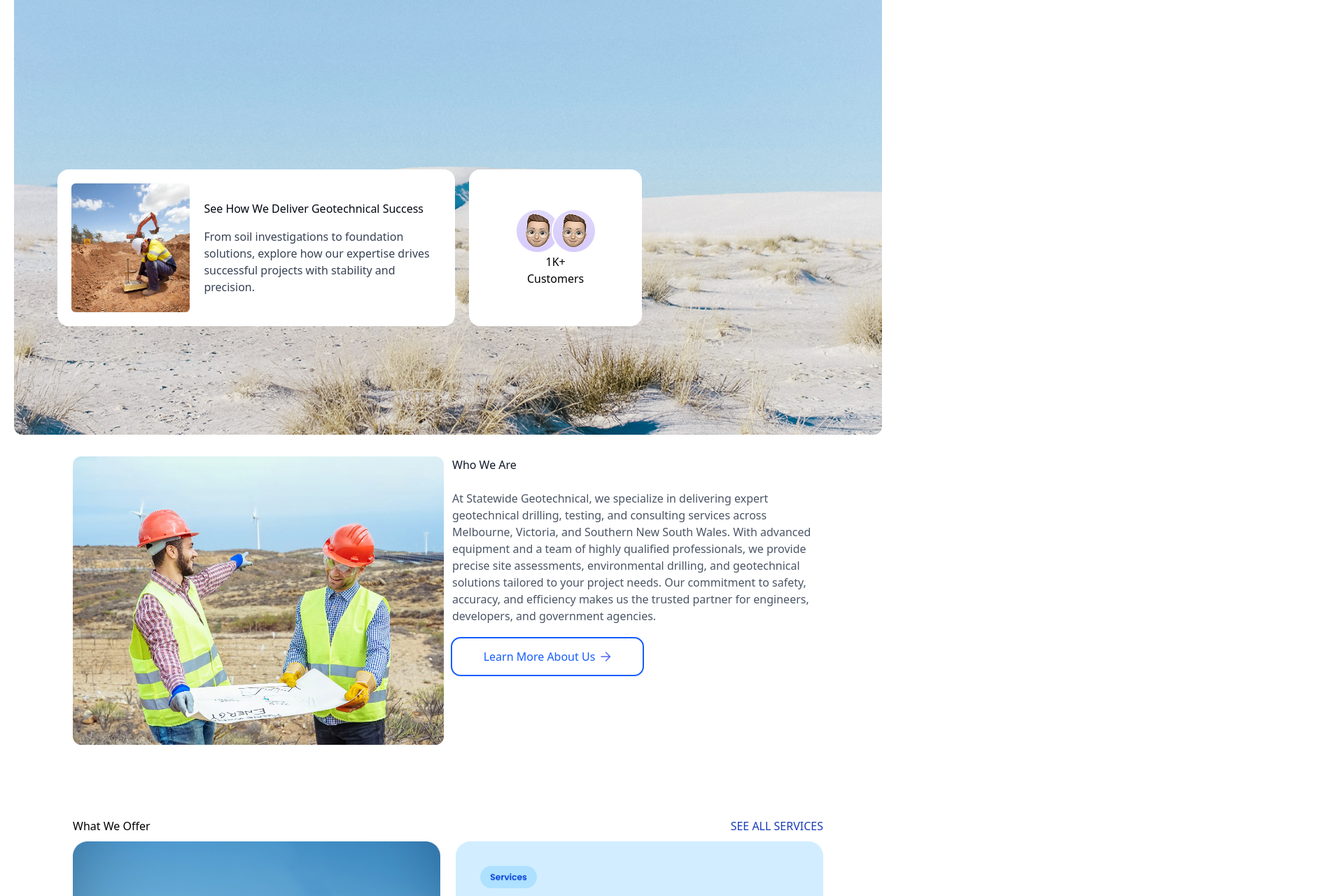
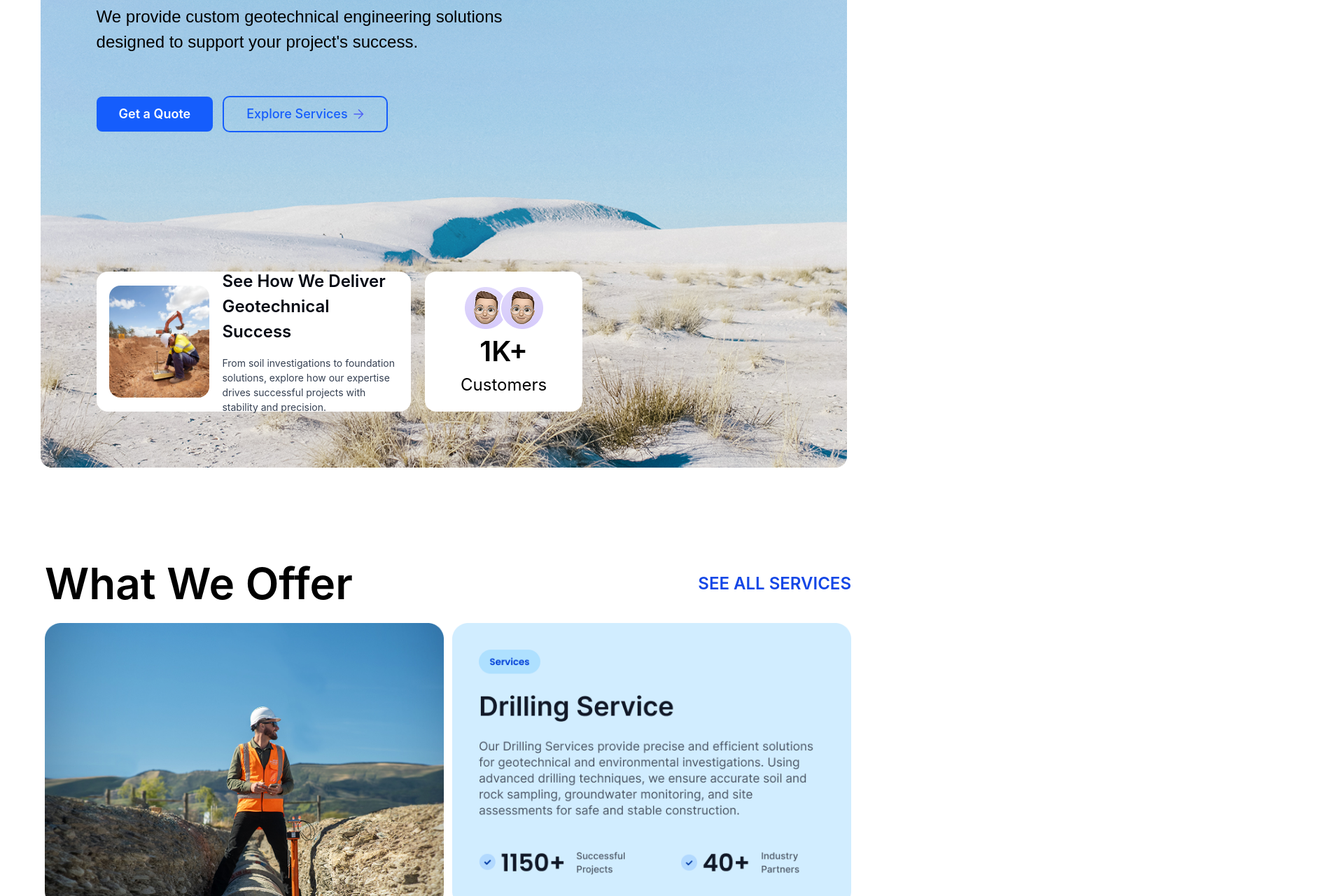
Before and after one commit to tharanga-madurapperuma/statewide-geotechnical_construction-site, a React (Vite) app: page / in a window 1280 px wide. Shown: the part 460-1740 px from the top of the page at 70% size, 1920 px wide, since content can reach past the window. Built offline with nearby package versions, Linux system fonts and the light colour scheme.

Commit message:
home responsive

```diff
--- a/src/pages/home/Home.jsx
+++ b/src/pages/home/Home.jsx
@@ -78,24 +78,32 @@ const Home = () => {
     return (
         <div className="flex flex-col w-full">
             {/* HOME - FIRST SECTION */}
-            <div className="home__first-section h-[916px] p-5">
-                <div className="w-full h-full ">
-                    <div className="home__first-section h-full w-full relative flex flex-col justify-between">
-                        <img className="rounded-xl" src={HomeHero} />
-                        <div className="absolute w-[70%] m-[5%]">
-                            <h1 className="home__first-section-header text-blue-950">
+            <div className="h-auto w-full">
+                <div className="w-full h-auto">
+                    <div className="h-full w-[90%] flex flex-col justify-between ">
+                        {/* <img className="rounded-xl top-0" src={HomeHero} /> */}
+                        <div
+                            className="w-full h-auto m-[5%] rounded-2xl px-8 py-4 md:p-15 lg:p-[70px] xl:p-[80px] flex flex-col justify-between sm:relative"
+                            style={{
+                                background: `url(${HomeHero})`,
+                                backgroundRepeat: "no-repeat",
+                                backgroundSize: "cover",
+                            }}
+                        >
+                            <div>
+                                <h1 className=" text-blue-950 w-[80%] font-inter font-700 text-24 md:text-40 lg:text-48 xl:text-72">
                                     Building the Future on Solid Foundations.
                                 </h1>
-                            <p className="home__first-section-text w-[60%] my-5">
+                                <p className="w-[90%] lg:w-[60%] my-5 font-poppins font-400 text-12 sm:text-14 md:text-16 lg:text-18 xl:text-24">
                                     We provide custom geotechnical engineering
                                     solutions designed to support your project's
                                     success.
                                 </p>
-                            <div className="flex items-center">
-                                <button className="w-[168px] h-[56px] bg-blue-600 text-white rounded-xl">
+                                <div className="flex flex-col sm:flex-row items-start sm:items-center sm:mt-15">
+                                    <button className="w-auto text-nowrap h-40 md:h-[44px] lg:h-[48px] xl:h-[50px] bg-blue-600 hover:bg-blue-700  text-white rounded-lg font-inter font-600 text-12 md:text-14 lg:text-16 xl:text-18 px-4 md:px-8 transition duration-500 cursor-pointer">
                                         Get a Quote
                                     </button>
-                                <div className="w-[234px] h-[52px] bg-transparent text-blue-600 outline-2 outline-solid outline-blue-600  rounded-xl home__first-section_explore-btn ml-5 flex items-center justify-center">
+                                    <div className="w-auto h-[38px] md:h-[42px] lg:h-[46px] xl:h-[48px] text-nowrap bg-transparent hover:bg-blue-transparent  text-blue-600 hover:text-blue-700 outline-2 hover:outline-blue-800 outline-solid outline-blue-600 font-inter font-600 text-12 md:text-14 lg:text-16 xl:text-18 rounded-lg flex items-center justify-center px-4 md:px-8 mt-2 sm:mt-0 sm:ml-4  transition duration-500 cursor-pointer">
                                         <p className="mr-2 font-medium">
                                             Explore Services
                                         </p>
@@ -103,21 +111,58 @@ const Home = () => {
                                     </div>
                                 </div>
                             </div>
-                        <div className="w-[835px] h-[224px] absolute bottom-0 flex m-[5%]">
-                            <div className="bg-white mr-5 w-[571px] h-full rounded-2xl">
-                                <div className="p-5 flex h-full">
-                                    <div className="flex h-full w-1/3">
+                            <div className=" w-full md:w-[80%] xl:w-[70%] sm:h-[170px] md:h-[200px] hidden mt-15 md:mt-[100px] lg:mt-[150px] xl:mt-[200px] mb-2 lg:mb-0 sm:flex sm:relative bottom-0">
+                                <div className="bg-white w-2/3 h-full rounded-2xl">
+                                    <div className="flex h-full">
+                                        <div className="h-full w-2/5 flex items-center justify-center">
+                                            <img
+                                                className="object-cover h-[80%] w-[80%] rounded-2xl"
+                                                src={SuccessWorker}
+                                            />
+                                        </div>
+                                        <div className="h-full w-3/5 pr-4 flex flex-col justify-center font-inter font-600 text-16 md:text-18 lg:text-24">
+                                            <h3 className="text-gray-950">
+                                                See How We Deliver Geotechnical
+                                                Success
+                                            </h3>
+                                            <p className="text-gray-700 mt-4 font-inter font-400 text-12 md:text-14 lg:text-14">
+                                                From soil investigations to
+                                                foundation solutions, explore
+                                                how our expertise drives
+                                                successful projects with
+                                                stability and precision.
+                                            </p>
+                                        </div>
+                                    </div>
+                                </div>
+                                <div className="bg-white w-1/3 h-full rounded-2xl ml-5">
+                                    <div className="flex items-center justify-center flex-col h-full w-full">
+                                        <img src={ProfilePics} />
+                                        <h1 className="font-inter font-600 text-32 lg:text-40">
+                                            1K+
+                                        </h1>
+                                        <span className="font-inter font-400 text-24 ">
+                                            Customers
+                                        </span>
+                                    </div>
+                                </div>
+                            </div>
+                        </div>
+                        <div className=" w-full h-[224px] bottom-0 sm:hidden m-[5%] flex flex-col">
+                            <div className="bg-white  w-full h-full rounded-2xl">
+                                <div className="flex h-full">
+                                    <div className="h-full w-1/3">
                                         <img
                                             className="object-cover h-full w-full rounded-md"
                                             src={SuccessWorker}
                                         />
                                     </div>
-                                    <div className="home___first-section-hero_bottom-card h-full w-2/3 ml-5 flex flex-col justify-center">
+                                    <div className="h-full w-2/3 ml-5 flex flex-col justify-center font-inter font-600 text-16">
                                         <h3 className="text-gray-950">
                                             See How We Deliver Geotechnical
                                             Success
                                         </h3>
-                                        <p className="text-gray-700 mt-4">
+                                        <p className="text-gray-700 mt-4 font-inter font-400 text-12">
                                             From soil investigations to
                                             foundation solutions, explore how
                                             our expertise drives successful
@@ -127,11 +172,15 @@ const Home = () => {
                                     </div>
                                 </div>
                             </div>
-                            <div className="bg-white w-[248px] h-full rounded-2xl">
-                                <div className="home___first-section-hero_right-card flex items-center justify-center flex-col h-full w-full">
+                            <div className="bg-white w-full h-[150px] rounded-2xl my-15">
+                                <div className="flex items-center justify-center flex-col h-full w-full">
                                     <img src={ProfilePics} />
-                                    <h1>1K+</h1>
-                                    <span>Customers</span>
+                                    <h1 className="font-inter font-600 text-32 ">
+                                        1K+
+                                    </h1>
+                                    <span className="font-inter font-400 text-24 ">
+                                        Customers
+                                    </span>
                                 </div>
                             </div>
                         </div>
@@ -140,9 +189,9 @@ const Home = () => {
             </div>
 
             {/* HOME - SECOND SECTION */}
-            <div className="home__second-section p-26 w-full h-auto">
+            <div className="w-full">
                 {/* WHO WE ARE */}
-                <div className="home__second-section_first-part w-full h-[412px] flex">
+                {/* <div className="w-full h-[412px] flex">
                     <div className="h-full w-1/2">
                         <img
                             className="object-cover h-full rounded-xl"
@@ -172,31 +221,53 @@ const Home = () => {
                             </div>
                         </div>
                     </div>
+                </div> */}
+                {/* WHAT WE OFFER */}
+                <div className="overflow-x-hidden w-full px-2 md:px-6 lg:px-8 xl:px-40">
+                    <div className="w-full h-auto mt-[40vw] sm:mt-62 flex flex-col items-center">
+                        <div className="w-full flex justify-between items-center px-6">
+                            <h1 className="font-inter font-600 text-28 sm:text-32 md:text-40 lg:text-56 xl:text-62">
+                                What We Offer
+                            </h1>
+                            <p className="text-blue-700 hover:text-blue-900 transition duration-500 cursor-pointer font-inter font-600 text-16 sm:text-18 md:text-24 text-right">
+                                SEE ALL SERVICES
+                            </p>
                         </div>
-                {/* WHAT WE OFFER */}
-                <div className="home__second-section_second-part">
-                    <div className="w-full h-auto mt-26">
-                        <div className="w-full flex justify-between items-center">
-                            <h1>What We Offer</h1>
-                            <p className="text-blue-800">SEE ALL SERVICES</p>
-                        </div>
-                        <div className="flex justify-between w-full h-auto my-10">
-                            <div className="h-auto w-[49%]">
+                        <div className="flex flex-col sm:flex-row justify-between w-full h-auto my-10 px-6">
+                            <div className="h-auto">
                                 <img
                                     className="object-cover w-full"
                                     src={HomeSecondWhatWe}
                                 />
                             </div>
-                            <div className="h-auto w-[49%]">
+                            <div className="h-auto ">
                                 <img
-                                    className="object-cover w-full"
+                                    className="object-cover w-full mt-2 sm:mt-0 sm:pl-3"
                                     src={HomeSecondWhatWe2}
                                 />
                             </div>
                         </div>
                         {/* CAROUSEL - SWIPER JS */}
-                        <div className="w-full">
-                            <div className="">
+                        <div className="w-full flex flex-col items-center">
+                            <div className="sm:hidden w-[85%]">
+                                <Swiper
+                                    slidesPerView={2}
+                                    spaceBetween={10}
+                                    keyboard={{
+                                        enabled: true,
+                                    }}
+                                    navigation={true}
+                                    modules={[Keyboard, Pagination, Navigation]}
+                                    className="mySwiper"
+                                >
+                                    {services.map((service, index) => (
+                                        <SwiperSlide key={index}>
+                                            <Card {...service} />
+                                        </SwiperSlide>
+                                    ))}
+                                </Swiper>
+                            </div>
+                            <div className="hidden sm:block sm:w-[93%] md:w-[95%] md:mt-2 xl:w-[96%]">
                                 <Swiper
                                     slidesPerView={4}
                                     spaceBetween={20}
@@ -218,33 +289,47 @@ const Home = () => {
                     </div>
                 </div>
                 {/* WHY CHOOSE US */}
-                <div className="w-full home__second-section_third-part mt-26">
-                    <div className="w-full">
+                <div className="w-full mt-80 sm:mt-[100px] xl:mt-[150px] flex flex-col items-center">
+                    <div className="w-full px-[10%] sm:px-[15%] md:px-[10%] lg:px-[15%] xl:px-[20%] 2xl:px-[25%]">
                         <div className="text-center">
-                            <h1>Why Choose Us?</h1>
+                            <h1 className="font-inter font-600 text-28 sm:text-32 md:text-40 lg:text-56 xl:text-62">
+                                Why Choose Us?
+                            </h1>
                         </div>
-                        <div className="w-full flex justify-evenly mt-20">
-                            <div className="w-25% flex flex-col justify-center items-center">
-                                <img src={Icon1} />
-                                <p className="text-center mt-4">
+                        <div className="w-full grid grid-cols-2 gap-4 sm:grid-cols-4 justify-evenly mt-8 md:mt-48 lg:mt-62 xl:mt-80">
+                            <div className="flex flex-col justify-start items-center">
+                                <img
+                                    className="w-80 h-80 md:h-auto md:w-auto"
+                                    src={Icon1}
+                                />
+                                <p className="text-center mt-1 md:mt-3 lg:mt-4 font-inter font-500 text-12 sm:text-14 md:text-16 lg:text-18 xl:text-24">
                                     Advanced Drilling<br></br>Technology
                                 </p>
                             </div>
-                            <div className="w-25% flex flex-col justify-center items-center">
-                                <img src={Icon2} />
-                                <p className="text-center mt-4">
+                            <div className="flex flex-col justify-start items-center">
+                                <img
+                                    className="w-80 h-80 md:h-auto md:w-auto"
+                                    src={Icon2}
+                                />
+                                <p className="text-center mt-1 md:mt-3 lg:mt-4 font-inter font-500 text-12 sm:text-14 md:text-16 lg:text-18 xl:text-24">
                                     Certified & Experienced<br></br>Team
                                 </p>
                             </div>
-                            <div className="w-25% flex flex-col justify-center items-center">
-                                <img src={Icon3} />
-                                <p className="text-center mt-4">
+                            <div className="flex flex-col justify-start items-center">
+                                <img
+                                    className="w-80 h-80 md:h-auto md:w-auto"
+                                    src={Icon3}
+                                />
+                                <p className="text-center mt-1 md:mt-3 lg:mt-4 font-inter font-500 text-12 sm:text-14 md:text-16 lg:text-18 xl:text-24">
                                     Comprehensive<br></br>Geotechnical Solutions
                                 </p>
                             </div>
-                            <div className="w-25% flex flex-col justify-center items-center">
-                                <img src={Icon4} />
-                                <p className="text-center mt-4">
+                            <div className="flex flex-col justify-start items-center">
+                                <img
+                                    className="w-80 h-80 md:h-auto md:w-auto"
+                                    src={Icon4}
+                                />
+                                <p className="text-center mt-1 md:mt-3 lg:mt-4 font-inter font-500 text-12 sm:text-14 md:text-16 lg:text-18 xl:text-24">
                                     Commitment to Safety<br></br>& Compliance
                                 </p>
                             </div>
@@ -253,66 +338,70 @@ const Home = () => {
                 </div>
                 {/* PROJECTS */}
                 <div>
-                    <div className="font-inter text-gray-900 p-6 w-full h-auto mt-26">
+                    <div className="font-inter text-gray-900 p-6 sm:px-8 md:px-48 lg:px-72 xl:px-80 w-full h-auto mt-26">
                         {/* Header Section */}
                         <div className="flex justify-between items-center mb-6">
-                            <h1 className="text-6xl font-bold text-gray-900">Our Projects</h1>
-                            <p className="text-2xl font-bold text-blue-800">SEE ALL SERVICES</p>
+                            <h1 className="font-inter font-600 text-28 sm:text-32 md:text-40 lg:text-56 xl:text-62">
+                                Our Projects
+                            </h1>
+                            <p className="text-blue-700 hover:text-blue-900 transition duration-500 cursor-pointer font-inter font-600 text-16 sm:text-18 md:text-24 text-right">
+                                SEE ALL SERVICES
+                            </p>
                         </div>
 
                         {/* Main Content */}
-                        <div className="grid grid-cols-5 grid-rows-10 gap-4">
-                            <div className="col-span-3 row-span-5 bg-blue-100 p-6 rounded-lg flex flex-col">
-                                <h2 className="text-2xl font-bold mt-[5px]">
-                                    Explore Our Proven Geotechnical Engineering Projects Portfolio
+                        <div className="grid h-[900px] grid-cols-2 grid-rows-4 sm:grid-cols-5 sm:grid-rows-2 gap-3 sm:gap-3 md:gap-4 sm:h-[350px] md:h-[500px] lg:h-[600px] xl:h-[700px]">
+                            <div className="col-span-2 sm:col-span-3 bg-blue-100 p-6 rounded-lg flex flex-col">
+                                <h2 className="text-18 sm:text-18 md:text-24 lg:text-32 xl:text-40 font-bold mt-[5px]">
+                                    Explore Our Proven Geotechnical Engineering
+                                    Projects Portfolio
                                 </h2>
-                                <p className="text-sm text-gray-700 mb-2">
-                                    Highlighting our commitment to excellence in geotechnical engineering and the lasting impact we’ve made on infrastructure and communities. Experience the difference we’ve built.
+                                <p className="text-12 sm:text-14 md:text-16 lg:text-18 xl:text-24 text-gray-700 mb-2">
+                                    Highlighting our commitment to excellence in
+                                    geotechnical engineering and the lasting
+                                    impact we've made on infrastructure and
+                                    communities. Experience the difference we've
+                                    built.
                                 </p>
                             </div>
 
-                            <div className="row-span-5 col-start-4 rounded-lg overflow-hidden">
+                            <div className="row-start-2 col-start-1 sm:row-start-1 sm:col-start-4 rounded-lg overflow-hidden">
                                 <img
                                     src="/our-projects/Frame132.png"
                                     alt="Construction workers reviewing plans"
                                     className="w-full h-full object-cover"
                                 />
                             </div>
-                            <div className="row-span-5 col-start-5 rounded-lg overflow-hidden">
+                            <div className="row-start-2 col-start-2 sm:row-start-1 sm:col-start-5 rounded-lg overflow-hidden">
                                 <img
                                     src="/our-projects/Frame133.png"
                                     alt="Worker with safety helmet"
                                     className="w-full h-full object-cover"
                                 />
                             </div>
-                            <div className="row-span-5 row-start-6 rounded-lg overflow-hidden">
+                            <div className="row-start-3 col-start-1 sm:row-start-2 rounded-lg overflow-hidden">
                                 <img
                                     src="/our-projects/Frame134.png"
                                     alt="Worker in trench"
                                     className="w-full h-full object-cover"
                                 />
                             </div>
-                            <div className="row-span-5 row-start-6 rounded-lg overflow-hidden">
+                            <div className="row-start-3 col-start-2 sm:row-start-2 rounded-lg overflow-hidden">
                                 <img
                                     src="/our-projects/Frame135.png"
                                     alt="Worker reviewing plans"
                                     className="w-full h-full object-cover"
                                 />
                             </div>
-        <div className="col-span-3 row-span-5 row-start-6 relative ">
+                            <div className="row-start-4 h-auto col-start-1 col-span-2 sm:col-span-3 sm:row-start-2 sm:col-start-3 relative ">
                                 <img
                                     src="/our-projects/Frame136.png"
                                     alt="Construction site"
-            className="w-full h-full object-cover rounded-lg"
+                                    className="w-full h-auto sm:h-full object-cover rounded-lg"
                                 />
-
                             </div>
                         </div>
                     </div>
-
-
-
-
                 </div>
                 {/* START JOURNEY */}
                 <div className="">
```
Also changed, not shown: src/components/card/Card.jsx (+15 -4 lines). Lines whose indentation alone changed are shown as unchanged.
